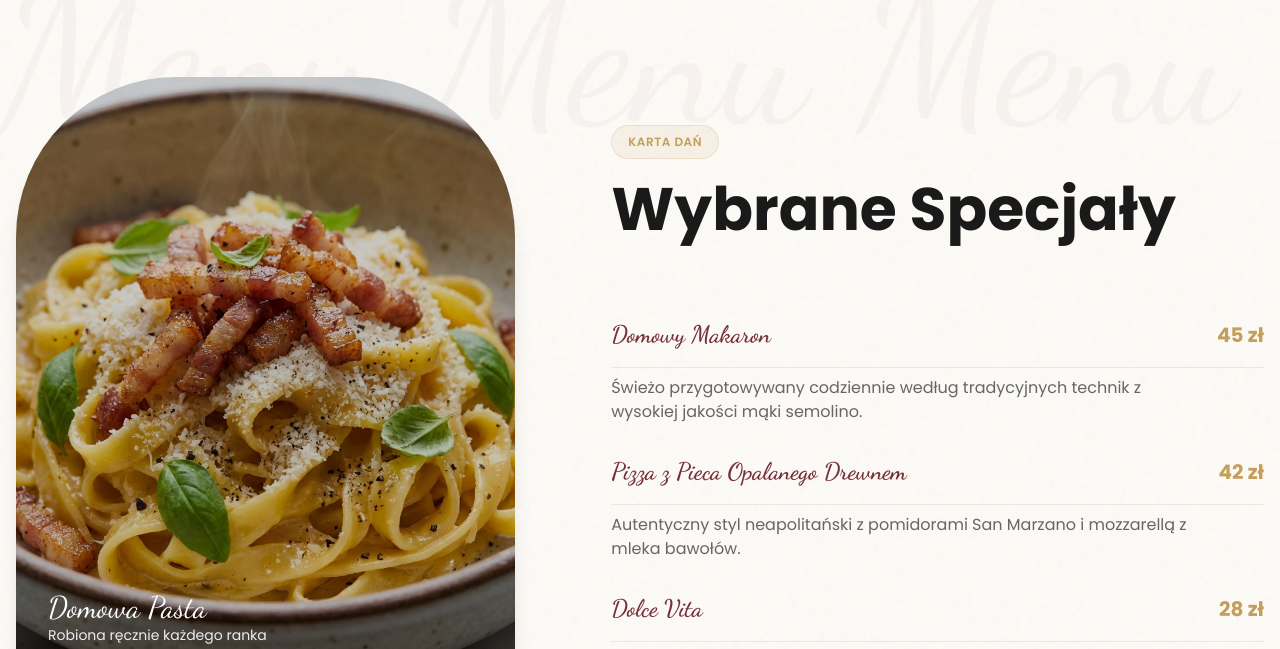
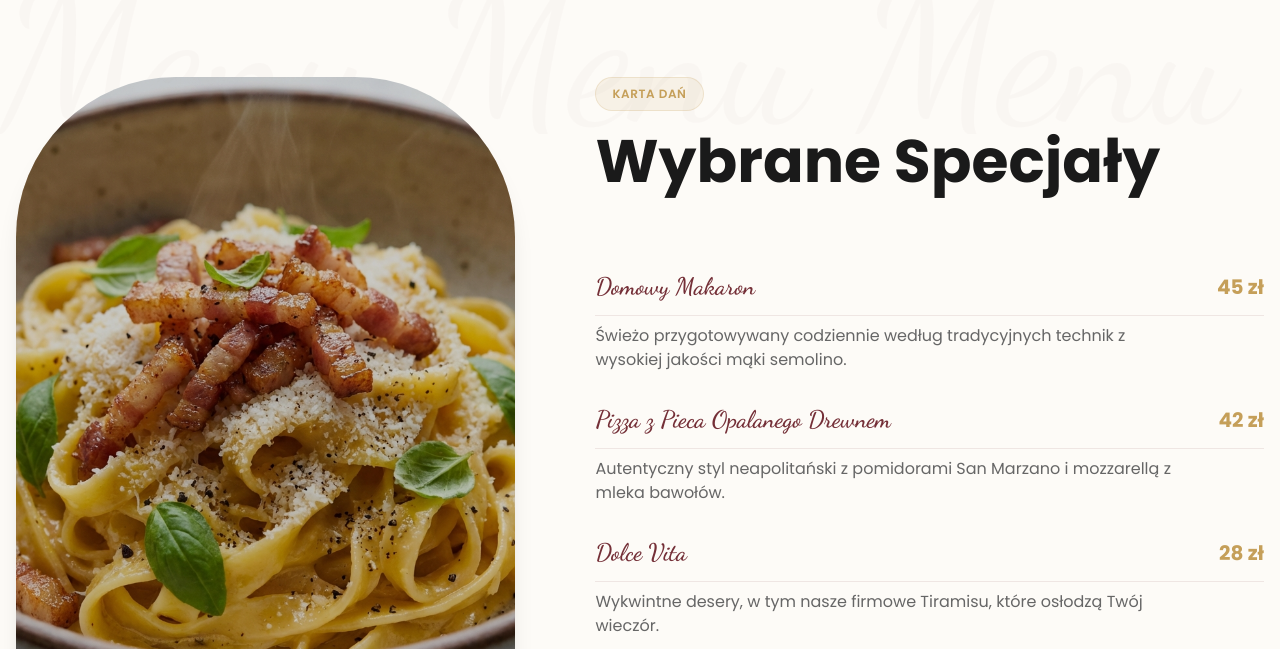
Before and after one commit to SzymonnSowula/bellovito, a Next.js app: page / in a window 1280 px wide. Shown: the part 2291-2940 px from the top of the page. Built offline with nearby package versions, Linux system fonts and the light colour scheme.

Commit message:
fixed mobile version

```diff
--- a/src/app/page.tsx
+++ b/src/app/page.tsx
@@ -95,43 +95,45 @@ export default function Home() {
       <StorySection />
 
       {/* Menu Preview - Editorial Style */}
-      <section className="py-24 bg-grain bg-[#FDFBF7] relative overflow-hidden">
+      <section className="py-16 md:py-24 bg-cream relative overflow-hidden">
         {/* Giant Typography Background */}
-        <div className="absolute top-0 left-0 w-full overflow-hidden pointer-events-none opacity-[0.03]">
+        <div className="absolute top-0 left-0 w-full overflow-hidden pointer-events-none opacity-[0.02]">
           <span className="text-editorial-huge font-dancing whitespace-nowrap text-primary">Menu Menu Menu</span>
         </div>
 
         <div className="container mx-auto px-4 relative z-10">
-          <div className="flex flex-col lg:flex-row gap-12 items-start">
-            {/* Left: Image */}
-            <div className="lg:w-5/12 relative group">
-              <div className="overflow-hidden rounded-t-[10rem] rounded-b-lg shadow-xl h-[600px] relative">
+          <div className="flex flex-col lg:flex-row gap-8 lg:gap-12 items-start">
+
+            {/* Left: Image - Hidden on mobile for performance */}
+            <div className="w-full lg:w-5/12 relative group hidden md:block">
+              <div className="overflow-hidden rounded-t-[10rem] rounded-b-lg shadow-xl aspect-[3/4] relative">
                 <Image
                   src="/images/pasta.png"
                   alt="Domowy makaron"
                   fill
+                  sizes="(max-width: 1024px) 100vw, 40vw"
                   className="object-cover transition-transform duration-1000 group-hover:scale-110"
                 />
                 <div className="absolute inset-0 bg-black/20 group-hover:bg-black/10 transition-colors duration-500"></div>
               </div>
               <div className="absolute bottom-8 left-8 text-white">
-                <p className="font-dancing text-3xl">Domowa Pasta</p>
+                <p className="font-dancing text-2xl md:text-3xl">Domowa Pasta</p>
                 <p className="text-sm opacity-90">Robiona ręcznie każdego ranka</p>
               </div>
             </div>
 
             {/* Right: Menu List */}
-            <div className="lg:w-7/12 pt-12 lg:pl-12">
+            <div className="w-full lg:w-7/12 lg:pl-8">
               <SectionHeader title="Wybrane Specjały" subtitle="Karta Dań" align="left" />
 
-              <div className="space-y-8">
+              <div className="space-y-6 md:space-y-8 mt-8">
                 {features.map((feature) => (
                   <div key={feature.id} className="group cursor-pointer">
-                    <div className="flex justify-between items-baseline border-b border-primary/10 pb-4 mb-2 group-hover:border-primary/40 transition-colors">
-                      <h3 className="text-2xl font-dancing text-primary group-hover:text-secondary transition-colors">
+                    <div className="flex justify-between items-baseline border-b border-primary/10 pb-3 mb-2 group-hover:border-primary/40 transition-colors">
+                      <h3 className="text-xl md:text-2xl font-dancing text-primary group-hover:text-secondary transition-colors pr-4">
                         {feature.title}
                       </h3>
-                      <span className="text-xl font-bold text-secondary">{feature.price}</span>
+                      <span className="text-lg md:text-xl font-bold text-secondary whitespace-nowrap">{feature.price}</span>
                     </div>
                     <p className="text-muted-foreground text-sm md:text-base max-w-xl group-hover:text-foreground transition-colors">
                       {feature.description}
@@ -140,8 +142,8 @@ export default function Home() {
                 ))}
               </div>
 
-              <div className="mt-12">
-                <Button asChild variant="outline" className="border-primary text-primary hover:bg-primary hover:text-white rounded-full px-8 py-6 text-lg">
+              <div className="mt-8 md:mt-12">
+                <Button asChild variant="outline" className="border-primary text-primary hover:bg-primary hover:text-white rounded-full px-6 md:px-8 py-5 md:py-6 text-base md:text-lg w-full md:w-auto">
                   <Link href="/menu">Zobacz Pełną Kartę</Link>
                 </Button>
               </div>
--- a/tailwind.config.js
+++ b/tailwind.config.js
@@ -53,6 +53,7 @@ module.exports = {
           "4": "hsl(var(--chart-4))",
           "5": "hsl(var(--chart-5))",
         },
+        cream: "#FDFBF7",
       },
       borderRadius: {
         lg: "var(--radius)",
```
